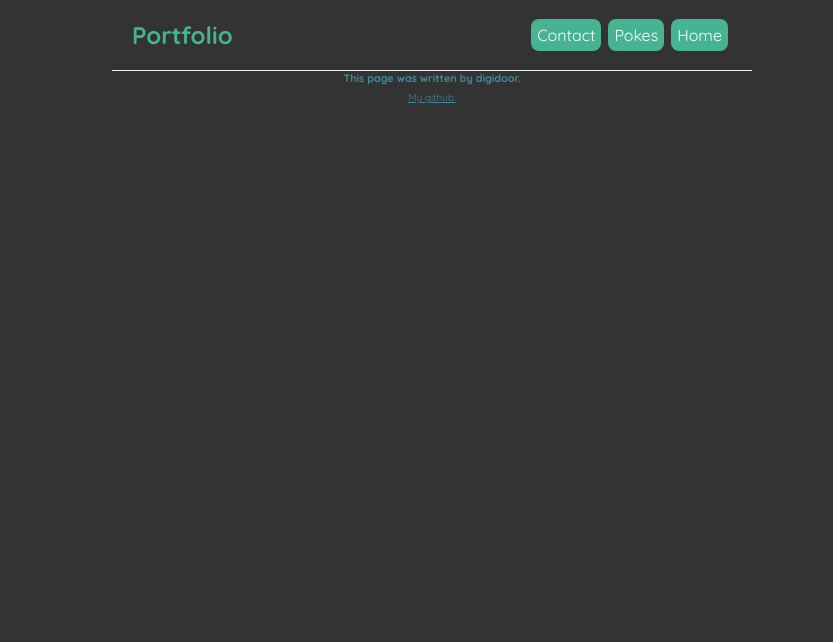
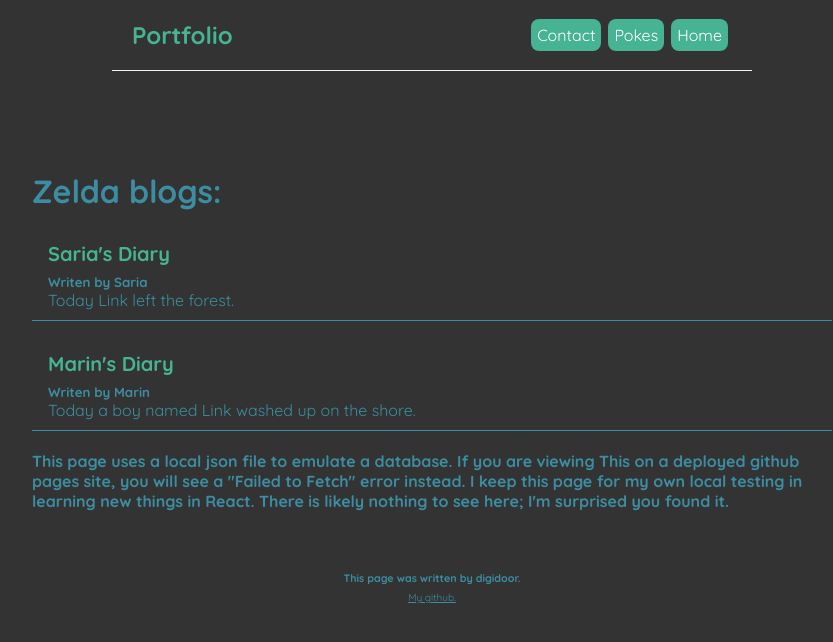
Before and after one commit to digidoor/react-portfolio, a React (Create React App) app: page /react-portfolio/blogs in a window 1280 px wide. Shown: the top 642 px of the page, without its empty margins (208-1041 px from the left). Built offline with nearby package versions, Linux system fonts and the light colour scheme; data requests are answered from the project's data file.

Commit message:
moved blogs out to a hidden page, test contact

```diff
--- a/src/App.js
+++ b/src/App.js
@@ -4,6 +4,7 @@ import Footer from './components/Footer';
 import Home from './pages/Home';
 import Pokemon from './pages/Pokemon';
 import Contact from './pages/Contact';
+import Blogs from './pages/Blogs';
 
 function App() {
 	const title = "Welcome to the test site";
@@ -16,6 +17,7 @@ function App() {
 				<Route path='/' element={<Home />} />
 				<Route path='/pokes' element={<Pokemon />} />
 				<Route path='/contact' element={<Contact />} />
+				<Route path='/blogs' element={<Blogs />} />
 			</Routes>
 			<Footer />
 		</>
--- /dev/null
+++ b/src/pages/Blogs.js
@@ -0,0 +1,40 @@
+import { useState, useEffect } from "react";
+import BlogList from "../components/BlogList";
+import useFetch from "../utils/useFetch";
+
+const Blogs = () => {
+    const {data: blogs, isPending, error} = useFetch('http://localhost:8000/blogs');
+    //const [data: blogs, isPending, error] = useFetch('http://localhost:8000/blogs'); // can rename data to blogs as shown
+    //useEffect( () => { console.log("Waifu changed."); console.log(name); }, [name]);
+    //useEffect( () => { console.log("Blogs updated."); console.log(blogs);}, [blogs]);
+
+    //const handleClick = () => { name === "Saria" ? setName("Malon") : setName("Saria"); };
+    //const handleClickAgain = (name) => { console.log("Hello", name); };
+    // function handleDelete(id)
+    // {
+    //     const newBlogs = blogs.filter((blog)=>blog.id!==id);
+    //     setBlogs(newBlogs);
+    // }
+	return (
+		<div className="content">
+            {/* <p>{ name }</p> */}
+            {/* <button onClick={handleClick}>Change Waifu</button>
+            <button onClick={() => handleClickAgain(name)}>Console Log Greeting</button> */}
+            <br/><br/>
+            {/* <BlogList blogs={blogs} title="The Blogs" deleter={handleDelete}/> */}
+            {/* <BlogList blogs={blogs.filter((blog)=>blog.author === "Saria")} title="Saria's Blog"/> */}
+            { error && <div>{ error }</div> }
+            { isPending && <h1>Loading...</h1> }
+            { blogs && <BlogList blogs={blogs} title="Zelda blogs"/>}
+            {/* { blogs && <BlogList blogs={blogs.filter((blog)=>blog.author === "Saria")} title="Saria's Blog"/>} */}
+			<h4>
+				This page uses a local json file to emulate a database. If you are viewing This
+				on a deployed github pages site, you will see a "Failed to Fetch" error instead.
+				I keep this page for my own local testing in learning new things in React. There
+				is likely nothing to see here; I'm surprised you found it.
+			</h4>
+		</div>
+	);
+}
+
+export default Blogs;
--- a/src/pages/Home.js
+++ b/src/pages/Home.js
@@ -1,35 +1,10 @@
-import { useState, useEffect } from "react";
-import BlogList from "../components/BlogList";
-import useFetch from "../utils/useFetch";
 
 const Home = () => {
-    const {data: blogs, isPending, error} = useFetch('http://localhost:8000/blogs');
-    //const [data: blogs, isPending, error] = useFetch('http://localhost:8000/blogs'); // can rename data to blogs as shown
-    //useEffect( () => { console.log("Waifu changed."); console.log(name); }, [name]);
-    //useEffect( () => { console.log("Blogs updated."); console.log(blogs);}, [blogs]);
-
-    //const handleClick = () => { name === "Saria" ? setName("Malon") : setName("Saria"); };
-    //const handleClickAgain = (name) => { console.log("Hello", name); };
-    // function handleDelete(id)
-    // {
-    //     const newBlogs = blogs.filter((blog)=>blog.id!==id);
-    //     setBlogs(newBlogs);
-    // }
 
     return (
         <div className="content">
-            <h2>React Portfolio</h2>
+            <h2>Digidoor's Page</h2>
             <h3>Here's the Project 3 deployed link: <a href="https://boiling-reef-62224.herokuapp.com/">boiling-reef-62224.herokuapp.com</a></h3>
-            {/* <p>{ name }</p> */}
-            {/* <button onClick={handleClick}>Change Waifu</button>
-            <button onClick={() => handleClickAgain(name)}>Console Log Greeting</button> */}
-            <br/><br/>
-            {/* <BlogList blogs={blogs} title="The Blogs" deleter={handleDelete}/> */}
-            {/* <BlogList blogs={blogs.filter((blog)=>blog.author === "Saria")} title="Saria's Blog"/> */}
-            { error && <div>{ error }</div> }
-            { isPending && <h1>Loading...</h1> }
-            { blogs && <BlogList blogs={blogs} title="Zelda blogs"/>}
-            {/* { blogs && <BlogList blogs={blogs.filter((blog)=>blog.author === "Saria")} title="Saria's Blog"/>} */}
         </div>
     );
 }
```
Also changed, not shown: src/pages/Contact.js (+5 -4 lines).
